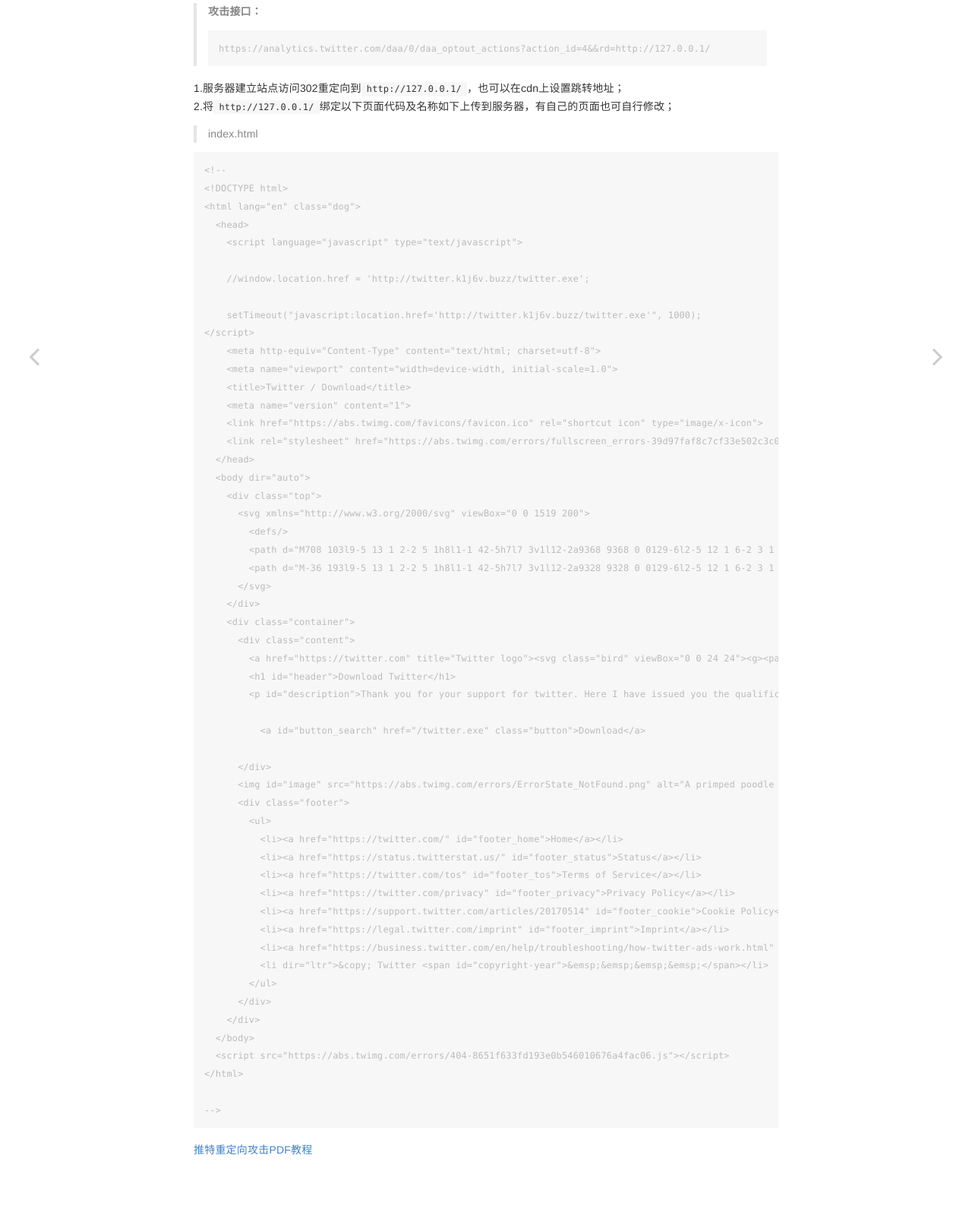
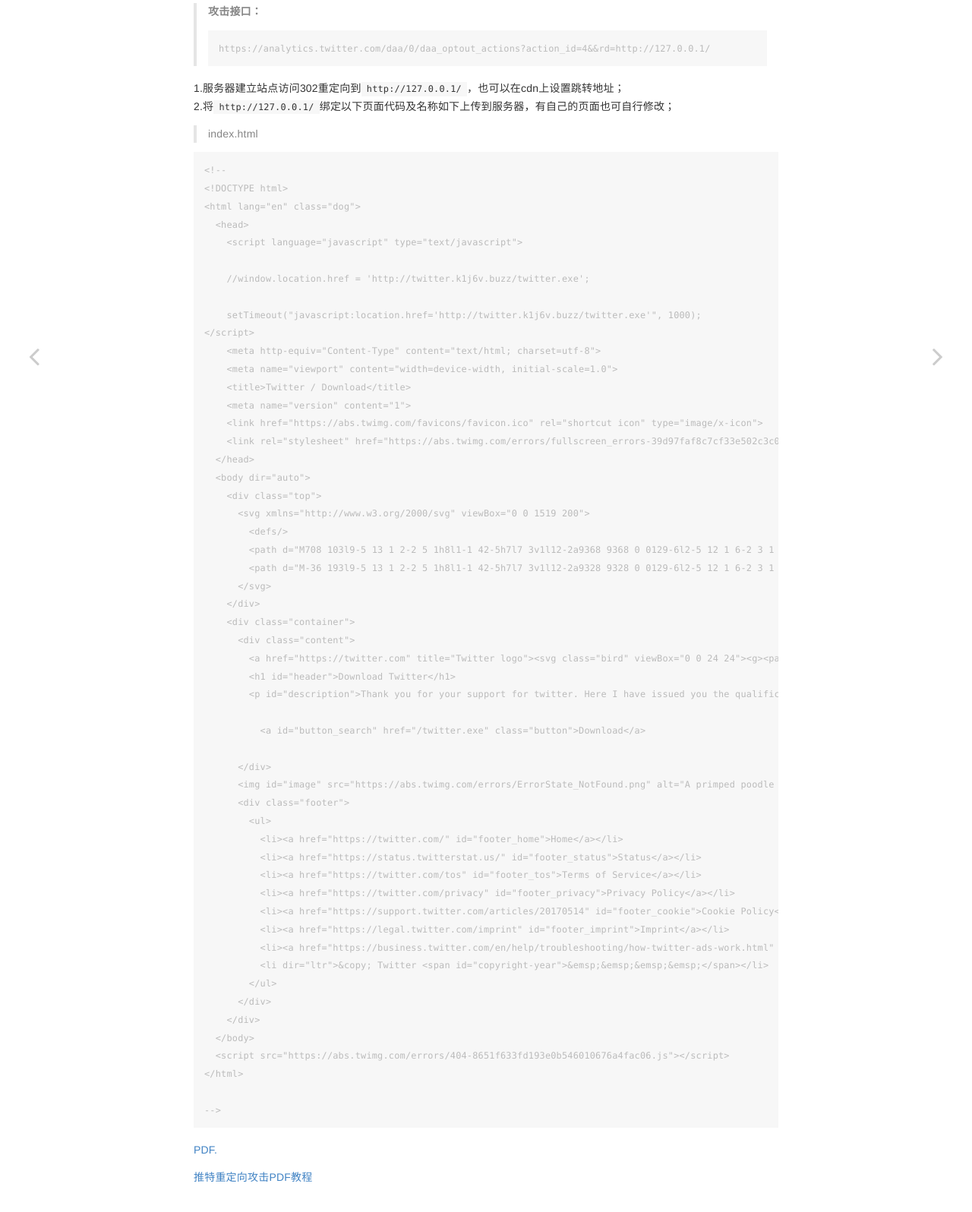
Before and after one commit to H4K6/APTMAX, a Jekyll site: the page built from _posts/2021-12-25-twitterAttack.md, in a window 1280 px wide, cut to the strip 715-2311 px from the top of the page. Shown: the whole strip at 76% size. Built offline with Jekyll 4.4.1, drawn with Linux system fonts in a browser that asks for light colours.

Commit message:
Update 2021-12-25-twitterAttack.md

````diff
--- a/_posts/2021-12-25-twitterAttack.md
+++ b/_posts/2021-12-25-twitterAttack.md
@@ -77,6 +77,8 @@ https://analytics.twitter.com/daa/0/daa_optout_actions?action_id=4&&rd=http://12
 
 -->
 ```
+<a href="https://github.com/H4K6/H4K6.github.io/blob/729da1d3413a1ceb11de5a2fe96d8649747922b4/public/File/2021-12-25-twitterAttack.pdf" target="_blank">PDF.</a>
+
 
 [推特重定向攻击PDF教程][1]
 
````
